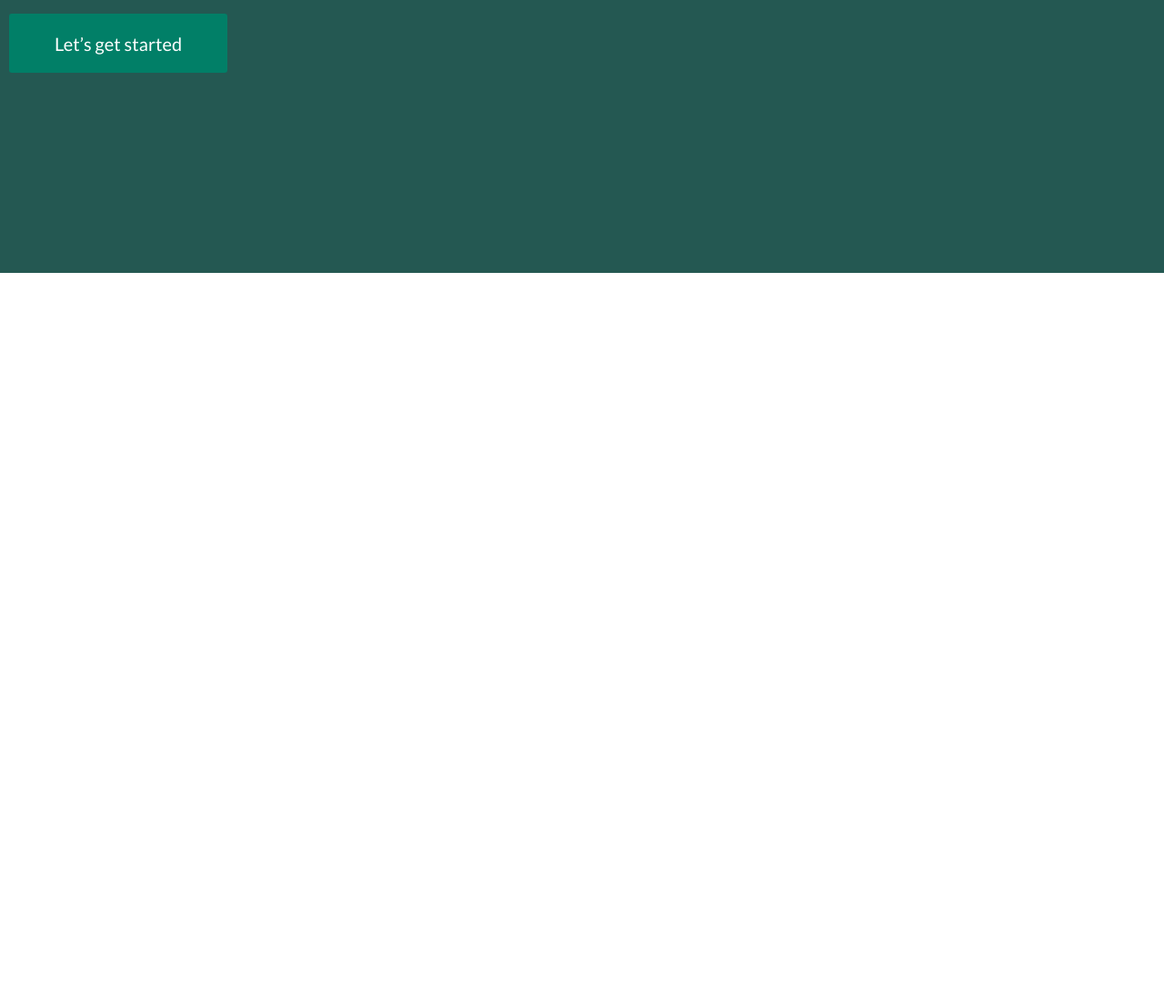
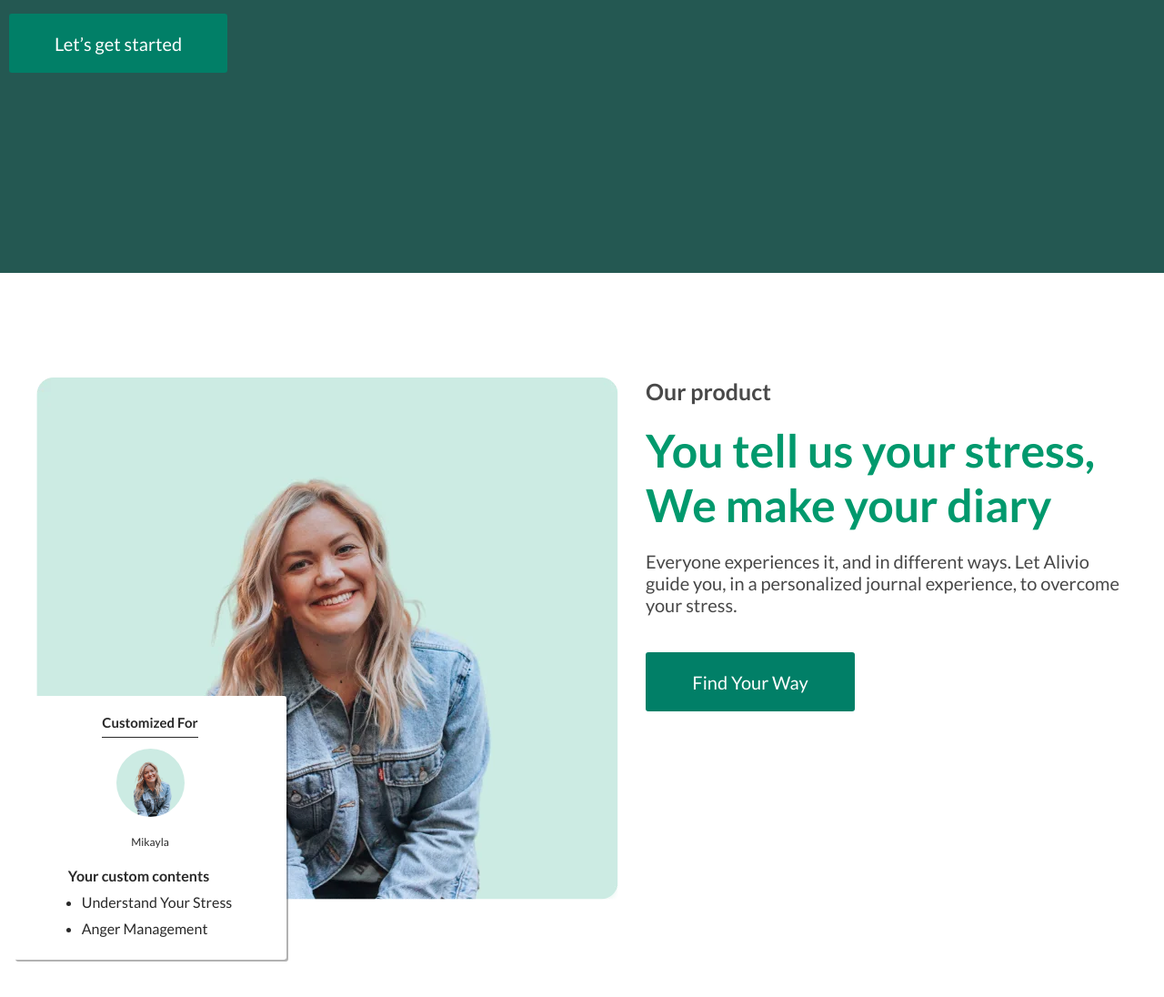
Before and after one commit to sviatoslav29041967/Alivio_page, a plain HTML site: page index.html in a window 1280 px wide. Shown: the part 3519-4615 px from the top of the page at 91% size. Before the commit the page ends 3819 px from the top, so only its background shows below. Drawn offline with Linux system fonts and the light colour scheme.

Commit message:
Product section implementation

```diff
--- a/index.css
+++ b/index.css
@@ -5,3 +5,5 @@
 @import url(styles/about.css);
 @import url(styles/card.css);
 @import url(styles/success.css);
+@import url(styles/product.css);
+@import url(styles/person-card.css);
--- a/index.html
+++ b/index.html
@@ -132,6 +132,44 @@
             </div>
         </section>
 
+        <section class="product" aria-label="product section">
+            <div class="container">
+                <div class="product__wrapper">
+                    <div class="product__previeW">
+                        <img src="assets/webp/photo_card.webp" alt="product preview" class="product__preview-img">
+                    </div>
+                    <div class="product__content">
+                        <h4 class="product__info">Our product</h4>
+                        <h5 class="product__title">You tell us your stress,
+                            We make your diary</h5>
+                        <p class="product__desc">
+                            Everyone experiences it, and in different ways.
+                            Let Alivio guide you, in a personalized journal experience, to overcome your stress.
+                        </p>
+                        <button class="btn">Find Your Way</button>
+                    </div>
+
+                    <figure class="person-card" aria-label="person-card">
+                        <h4 class="person-card__title">Customized For</h4>
+                        <div class="person-card__preview">
+                            <img src="assets/webp/photo_card.webp" alt="preview image" class="person-card__preview-img">
+                        </div>
+                        <h4 class="person-card__name">Mikayla</h4>
+                        <blockquote class="persone-card__description">
+                            <h5 class="persone-card__subtitle">Your custom contents</h5>
+                            <ul class="persone-card__list">
+                                <li class="person-card__item">Understand Your Stress</li>
+                                <li class="person-card__item">Anger Management</li>
+                            </ul>
+
+                        </blockquote>
+                    </figure>
+
+                </div>
+            </div>
+        </section>
+
+
     </main>
 
 </body>
--- /dev/null
+++ b/styles/person-card.css
@@ -0,0 +1,72 @@
+.person-card {
+    background-color: var(--co-white);
+    color: var(--co-black);
+    width: 300px;
+    height: 290px;
+    padding: 20px 0;
+    border-radius: 3px;
+    box-shadow: 2px 2px 0 0  rgba(0, 0, 0, .3);
+    overflow: hidden;
+    position: absolute;
+    top: 350px;
+    left: 5px;
+    display: flex;
+    flex-direction: column;
+    justify-content: start;
+    align-items: center;
+    gap: 20px;
+
+}
+
+.person-card__title {
+    font-size: 15px;
+    font-weight: 600;
+    position: relative;
+}
+
+.person-card__title::after {
+    content: "";
+    position: absolute;
+    top: 25px;
+    left: 0;
+    right: 0;
+    height: 1px;
+    background-color: var(--co-black);
+
+}
+
+.person-card__preview {
+   width: 75px;
+   height: 75px;
+   overflow: hidden;
+}
+
+.person-card__preview-img {
+   width: 100%;
+   height: 100%;
+   border-radius: 50%;
+   object-fit: cover;
+   /* object-position: -30px -10px;  */
+}
+
+.person-card__name {
+    font-size: 12px;
+    font-weight: 400;
+}
+
+.persone-card__subtitle {
+    font-size: 16px;
+    font-weight: 700;
+}
+
+.persone-card__list {
+    list-style-type: disc;
+    margin: 10px 0 0 15px;
+
+}
+
+.person-card__item {
+    font-size: 16px;
+    font-weight: 400;
+    margin: 10px 0 0 0;
+}
--- /dev/null
+++ b/styles/product.css
@@ -0,0 +1,90 @@
+.product {
+    padding: 115px 0 240px 0;
+}
+
+.product__wrapper {
+    width: 100%;
+    position: relative;
+    display: flex;
+    justify-content: space-between;
+    align-items: start;
+    gap: 15px;
+    padding: 0 30px;
+}
+
+.product__preview {
+    height: 570px;
+    border-radius: 18px;
+    overflow: hidden;
+}
+
+.product__preview-img {
+    width: 100%;
+    height: 100%;
+    object-fit: cover;
+}
+
+.product__content {
+    max-width: 530px;
+    display: flex;
+    flex-direction: column;
+    justify-content: start;
+    align-items: start;
+    row-gap: 20px;
+}
+
+.product__info {
+    color: var(--co-light-black);
+    font-size: 25px;
+    font-weight: 600;
+}
+
+.product__title {
+    color: var(--co-light-green);
+    font-size: 50px;
+    font-weight: 700;
+}
+
+.product__desc {
+    color: var(--co-light-black);
+    font-size: 20px;
+    font-weight: 400;
+}
+
+.product__content .btn {
+    width: 230px;
+    height: 65px;
+    margin: 20px 0 0 0;
+}
+
+@media (max-width: 992px) {
+    .product__content {
+        max-width: 390px;
+    }
+    .product__title {
+        font-size: 32px;
+    }
+}
+
+@media (max-width: 768px) {
+    .product {
+        padding: 115px 0;
+    }
+    .product__wrapper {
+        flex-wrap: wrap;
+        justify-content: center;
+        gap: 50px;
+    }
+    .product__preview {
+        height: 470px;
+    }
+    .product__title {
+        font-size: 28px;
+    }
+    .product__desc {
+        font-size: 16px;
+    }
+    .product__wrapper .person-card {
+        display: none;
+    }
+}
```
Also changed, not shown: assets/webp/photo_card.webp (renamed from assets/webp/Group 56.webp).
